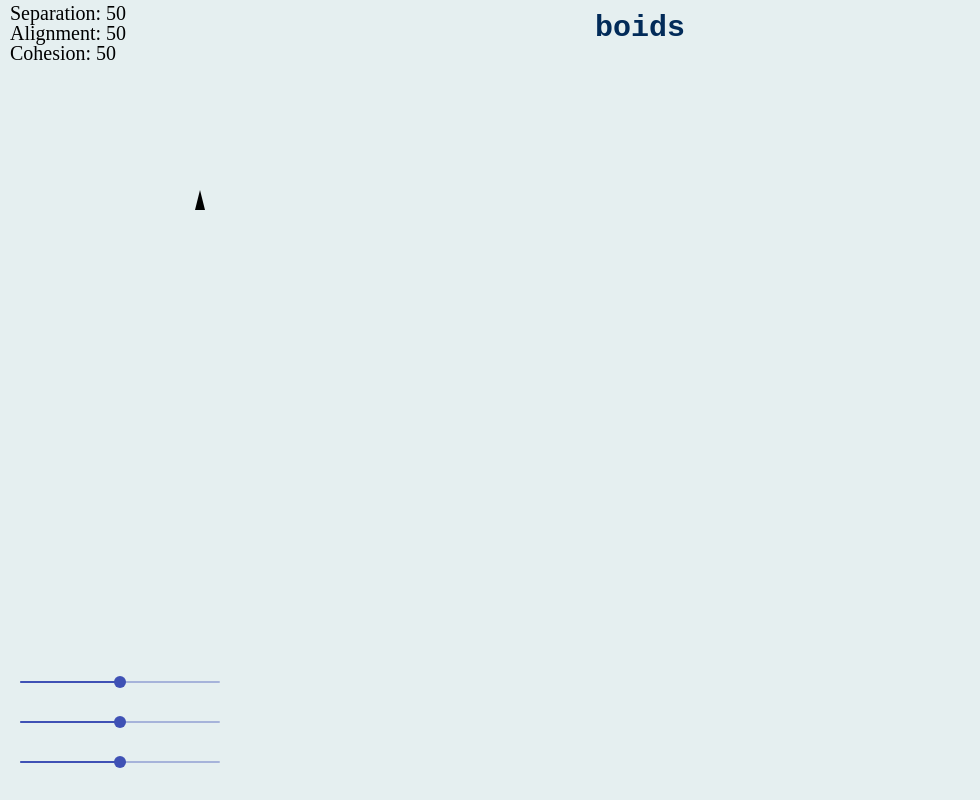
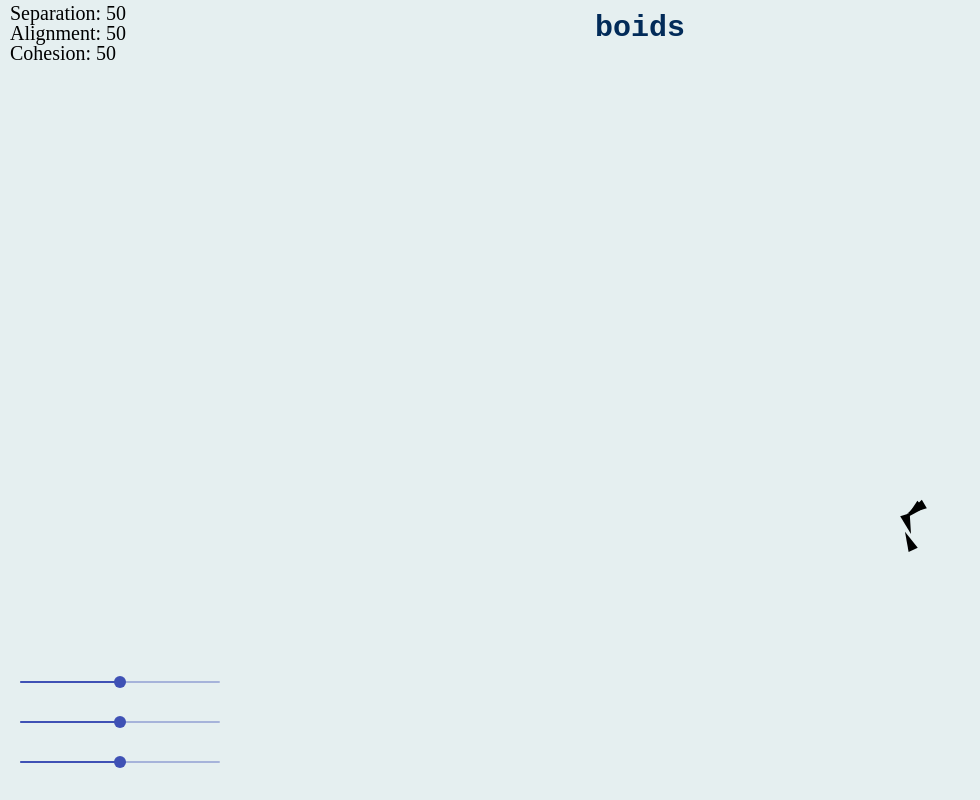
Before and after one commit to Matias-A/boids, a React (Create React App) app: page / in a window 1280 px wide. Shown: the whole page, without its empty margins (0-980 px from the left). Built offline with nearby package versions, Linux system fonts and the light colour scheme.

Commit message:
Implemented cohesion effect

```diff
--- a/src/App.js
+++ b/src/App.js
@@ -9,7 +9,7 @@ function App() {
     const [value2, setValue2] = React.useState(50);
     const [value3, setValue3] = React.useState(50);
 
-    let flock = new Flock(1);
+    let flock = new Flock(4);
 
     const draw = (ctx, frameCount) => {
         ctx.clearRect(0, 0, ctx.canvas.width, ctx.canvas.height)
--- a/src/boid.js
+++ b/src/boid.js
@@ -6,14 +6,28 @@ class Boid {
 
         // Constants
         this.speed = 1;
-        this.angspeed = 1;
-        // Keep these as even numbers
+        this.angspeed = 0.1;
+        // Keep these as even numbers?
         this.length = 20;
         this.width = 10;
     }
 
-    move() {
-        // TODO
+    move(ctx) {
+        this.y += this.speed * Math.cos(this.alpha);
+        this.x += this.speed * Math.sin(this.alpha);
+
+        if (this.y < 0) {
+            this.y += ctx.canvas.height;
+        }
+        if (this.y > ctx.canvas.height) {
+            this.y -= ctx.canvas.height;
+        }
+        if (this.x < 0) {
+            this.x += ctx.canvas.width;
+        }
+        if (this.x > ctx.canvas.width) {
+            this.x -= ctx.canvas.width;
+        }
     }
 
     rotate(clockwise) {
@@ -24,11 +38,31 @@ class Boid {
         }
     }
 
-    draw(ctx) {
+    process_cohesion(center) {
+        let vec_c = {x: this.x - center.x, y: this.y - center.y};
+        let ang = Math.acos(vec_c.y / Math.sqrt(vec_c.x*vec_c.x + vec_c.y*vec_c.y));
+        if (vec_c.x < 0) ang = 2*Math.PI - ang;
+
+        let clockwise = true;
+        if ((ang > this.alpha && ang-this.alpha < Math.PI)
+            || (this.alpha > ang && this.alpha - ang > Math.PI)) clockwise = false;
+        return clockwise;
+    }
+
+    draw(ctx, center) {
+        let clockwise = this.process_cohesion(center);
+        this.rotate(clockwise);
+
+        this.move(ctx);
+
         ctx.beginPath();
-        ctx.moveTo(this.x, this.y-this.length/2);
-        ctx.lineTo(this.x-this.width/2,this.y+this.length/2);
-        ctx.lineTo(this.x+this.width/2,this.y+this.length/2);
+
+        let r = this.length / 2 + this.width * this.width / (8 * this.length);
+        let a = Math.acos((this.length - r) / r);
+
+        ctx.moveTo(this.x + r * Math.sin(this.alpha), this.y + r * Math.cos(this.alpha)); // Top
+        ctx.lineTo(this.x + r * Math.sin(this.alpha + a + Math.PI), this.y + r * Math.cos(this.alpha + a + Math.PI)); // Left
+        ctx.lineTo(this.x + r * Math.sin(this.alpha - a + Math.PI), this.y + r * Math.cos(this.alpha - a + Math.PI)); // Right
         //
         //ctx.lineTo(this.x + this.width / 2, this.y + this.height / 2);
         //ctx.lineTo(this.x - this.width / 2, this.y + this.height / 2);
--- a/src/flock.js
+++ b/src/flock.js
@@ -2,7 +2,14 @@ import Boid from './boid.js';
 
 class Flock {
     constructor(num) {
-        this.boids = [new Boid(200,200,0)];
+        const { innerWidth: width, innerHeight: height } = window
+        this.boids = []
+        for (var i = 0; i < num; i++) {
+            this.boids.push(new Boid(Math.random()*width,
+                                    Math.random()*height,
+                                    2*Math.random()*Math.PI));
+        }
+
         this.separation = 50;
         this.alignment = 50;
         this.cohesion = 50;
@@ -20,9 +27,22 @@ class Flock {
         this.cohesion = val;
     }
 
+    center() {
+        let x = 0;
+        let y = 0;
+
+        for (let boid of this.boids) {
+            x += boid.x;
+            y += boid.y;
+        }
+
+        return {x: x / this.boids.length, y: y / this.boids.length};
+    }
+
     draw(ctx) {
+        let ctr = this.center();
         for (let boid of this.boids) {
-            boid.draw(ctx);
+            boid.draw(ctx, ctr);
         }
     }
 }
```
